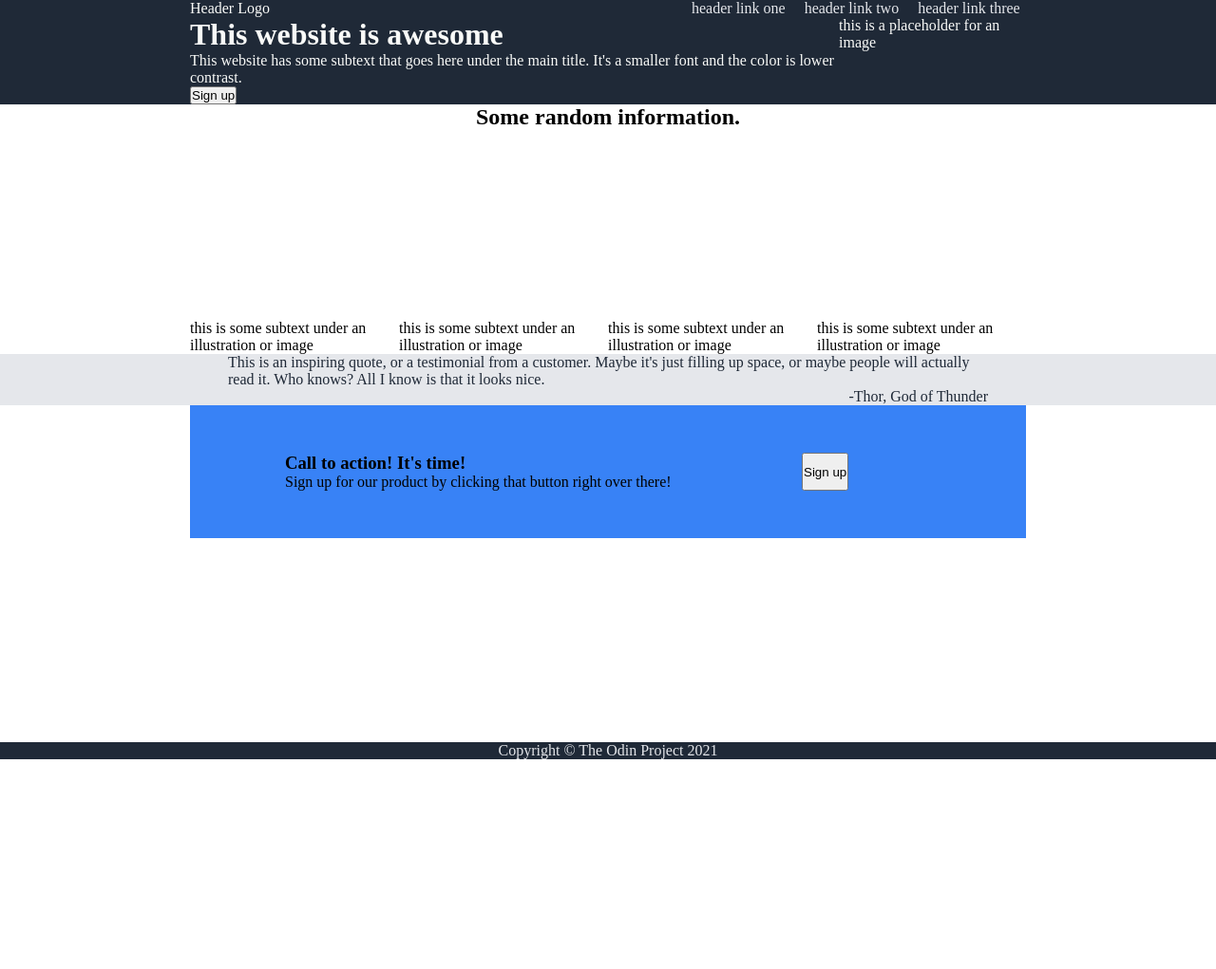
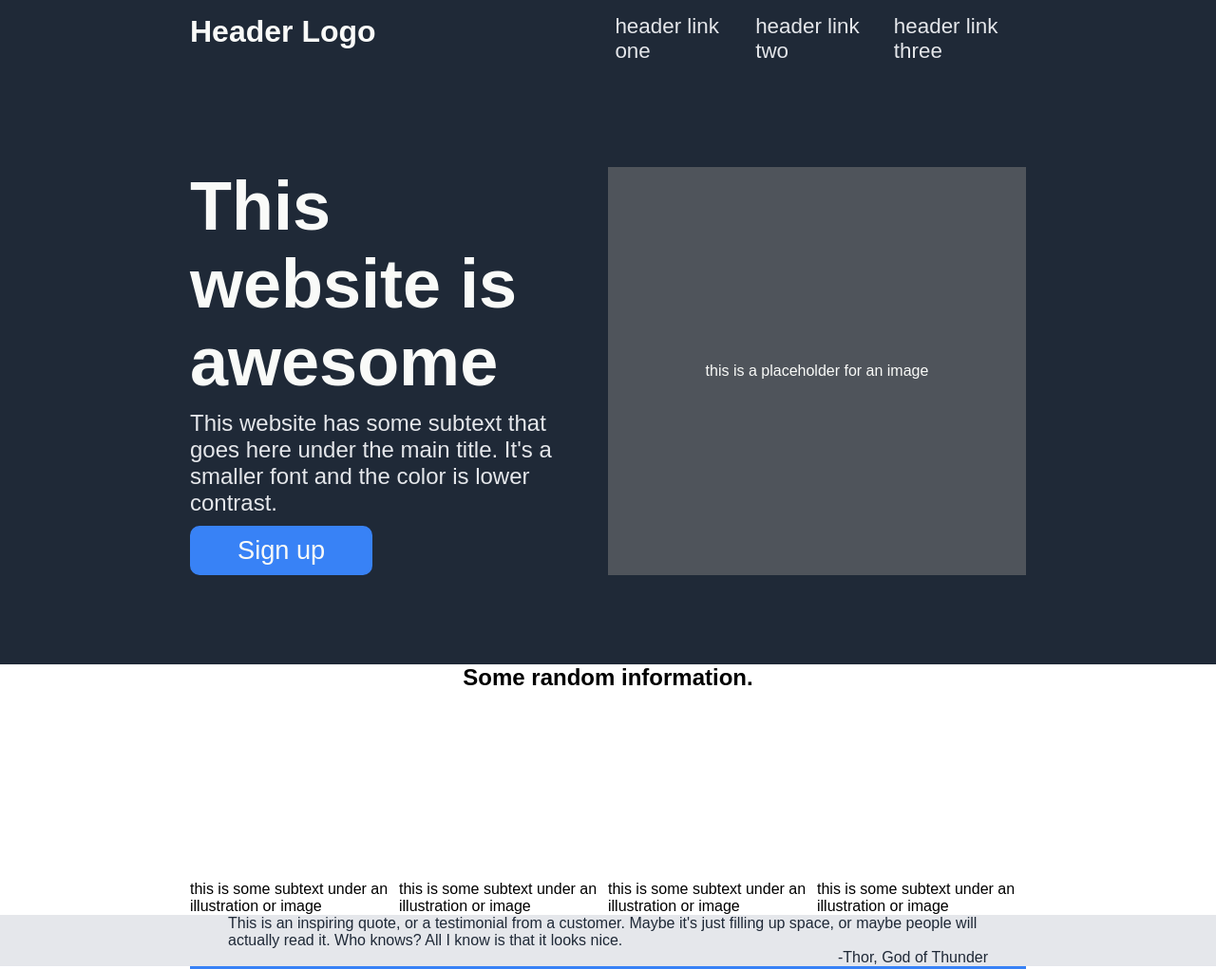
Before and after one commit to relieze/odin-landing-page, a plain HTML site: page index.html in a window 1280 px wide. Shown: the top 1021 px of the page at 95% size. Before the commit the page ends 800 px from the top, so only its background shows below. Drawn offline with Linux system fonts and the light colour scheme.

Commit message:
Finish hero section styling (including header)
Also added hero div to house both the header and the first section.
  - easier to stylize (same background too)

```diff
--- a/css/styles.css
+++ b/css/styles.css
@@ -1,25 +1,36 @@
-* {
+html * {
   padding: 0;
   margin: 0;
   box-sizing: border-box;
+  font-family: Arial, Helvetica, sans-serif;
+}
+
+html {
+  font-size: 16px;
 }
 
 body {
   display: flex;
   flex-direction: column;
-  height: 100vh;
+}
+.hero {
+  background-color: #1f2937;
+  display: flex;
+  flex-direction: column;
+  flex: 0 0 700px;
+  justify-content: top;
 }
 
 header {
   display: flex;
-  background-color: #1f2937;
   color: #f9faf8;
-  padding: 0 200px;
+  padding: 15px 200px;
 }
 
 main {
   flex-direction: column;
   flex: 1;
+  flex-basis: 1912px;
 }
 
 footer {
@@ -35,8 +46,8 @@ footer {
 }
 
 .first.section {
-  background-color: #1f2937;
   color: #f9faf8;
+  margin: auto 0;
 }
 
 .second.section {
@@ -59,14 +70,52 @@ footer {
 .logo {
   color: #f9faf8;
   flex-basis: 60%;
+  font-size: 2rem;
+  font-weight: bold;
 }
 
 .links {
   display: flex;
   color: #e5e7eb;
+  margin: 0 0 0 auto;
+  align-self: center;
+  font-size: 1.4rem;
   gap: 20px;
 }
 
+.intro {
+  flex-basis: 47%;
+}
+
+h1 {
+  font-size: 4.5rem;
+  font-weight: extra-bold;
+  color: #f9faf8;
+}
+
+.intro p {
+  color: #e5e7eb;
+  font-size: 1.5rem;
+  margin: 10px 0;
+}
+
+.intro button {
+  background-color: #3882f6;
+  color: #f9faf8;
+  border: none;
+  border-radius: 10px;
+  font-size: 1.7rem;
+  padding: 10px 50px;
+}
+
+.first.section .placeholder {
+  background-color: hsla(0, 0%, 50%, 50%);
+  flex-basis: 50%;
+  display: flex;
+  align-items: center;
+  justify-content: center;
+  margin: 0 0 0 auto;
+}
 
 .images {
   display: flex;
--- a/index.html
+++ b/index.html
@@ -7,6 +7,7 @@
   <title>Document</title>
 </head>
 <body>
+  <div class="hero">
     <header>
       <div class="logo">Header Logo</div>
       <div class="links">
@@ -15,7 +16,6 @@
         <p>header link three</p>
       </div>
     </header>
-  <main>
     <div class="first section">
       <div class="intro">
         <h1>This website is awesome</h1>
@@ -24,6 +24,8 @@
       </div>
       <div class="placeholder">this is a placeholder for an image</div>
     </div>
+  </div>
+  <main>
         <div class="second section">
       <h2>Some random information.</h2>
       <div class="images">
```
Lines whose indentation alone changed are shown as unchanged.
